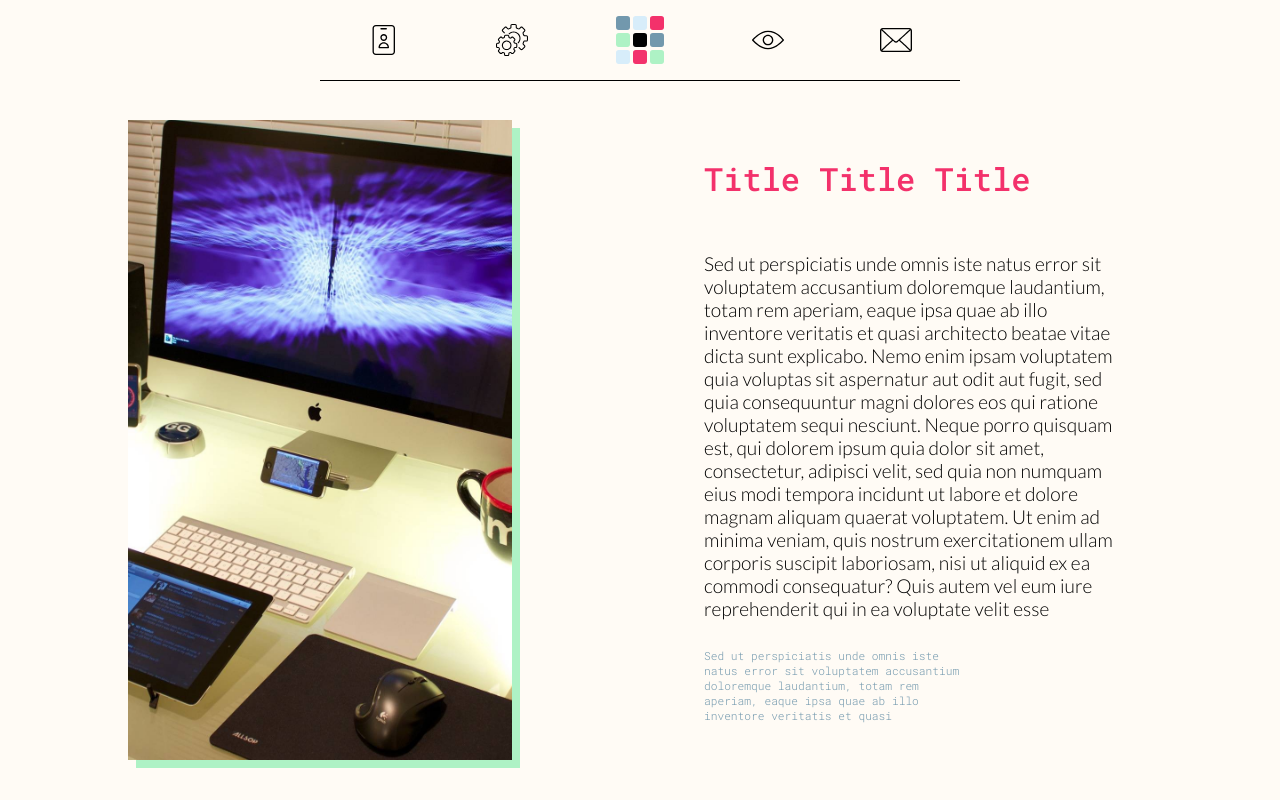
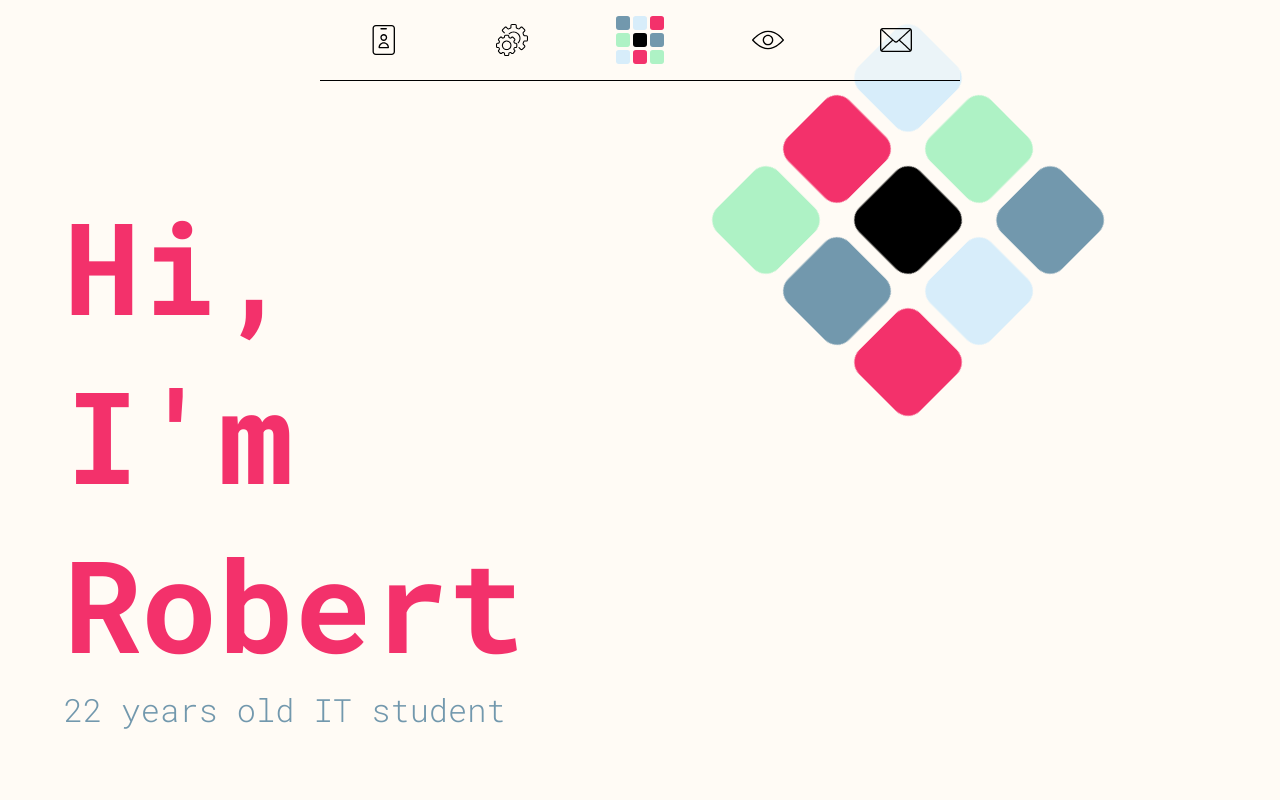
Before and after one commit to ParleJe/Portfolio-Site, a React (Create React App) app: page / in a window 1280 px wide. Shown: the top 800 px of the page. Built offline with nearby package versions, Linux system fonts and the light colour scheme.

Commit message:
add new page segment

```diff
--- a/src/components/Site/index.tsx
+++ b/src/components/Site/index.tsx
@@ -5,6 +5,7 @@ import Projects from '../Projects';
 import Contact from '../Contact';
 import Technologies from '../Technologies';
 import LandingSite from '../LandingSite';
+import WelcomeMessage from '../WelcomeMessage';
 
 const Site = () => {
     const [isLoaded, setIsLoaded] = useState(false);
@@ -20,6 +21,7 @@ const Site = () => {
         </div>)
     :   (<div>
             <TopBar />
+            <WelcomeMessage />
             <About />
             <Technologies />
             <Projects />
```
